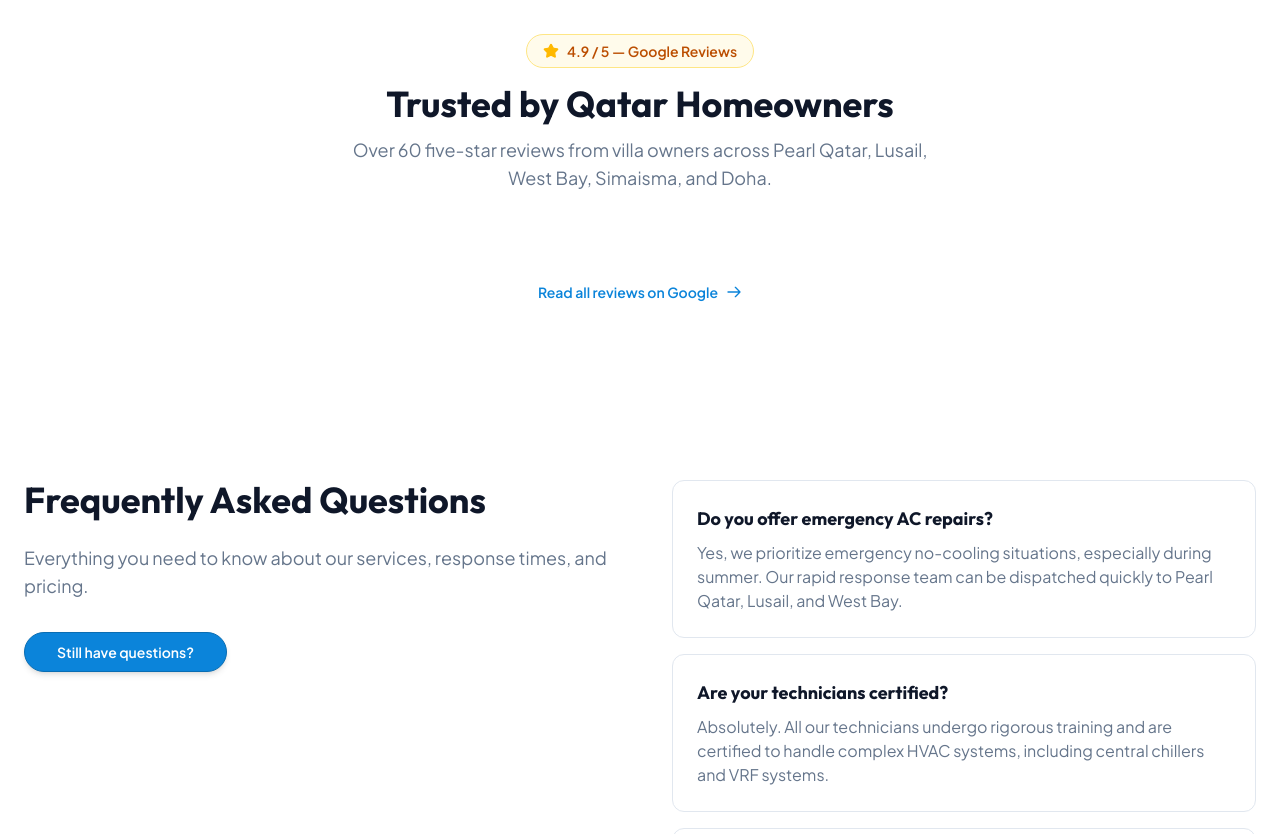
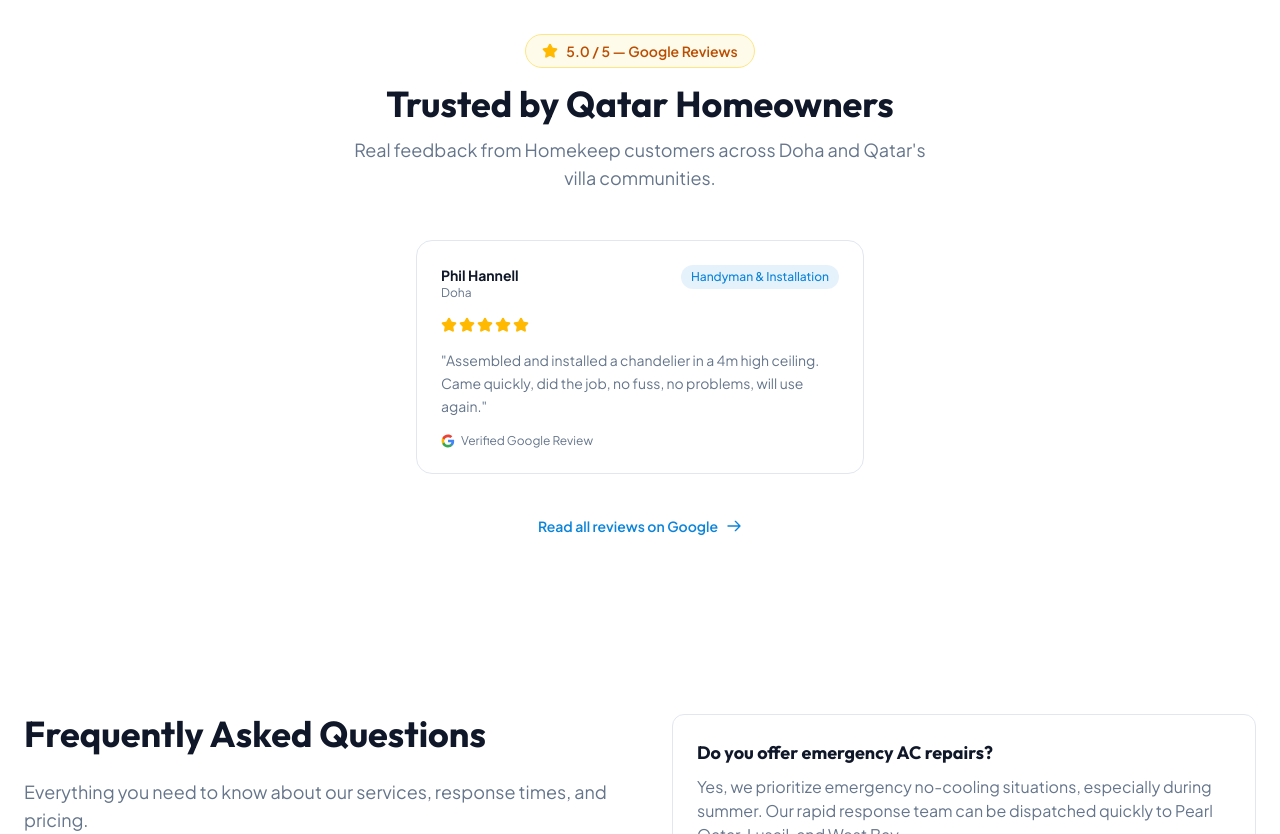
Before and after one commit to Shaheerabdulla/homekeep-website, a Next.js app: page / in a window 1280 px wide. Shown: the part 5840-6674 px from the top of the page. Built offline with nearby package versions, Linux system fonts and the light colour scheme.

Commit message:
Add real Google review, fix inflated review count, dynamic single-review layout

```diff
--- a/components/reviews-section.tsx
+++ b/components/reviews-section.tsx
@@ -11,6 +11,7 @@ const reviews: Array<{
   service: string;
 }> = [
   // Real customer reviews will be added here once available.
+  { name: "Phil Hannell", location: "Doha", rating: 5, text: "Assembled and installed a chandelier in a 4m high ceiling. Came quickly, did the job, no fuss, no problems, will use again.", service: "Handyman & Installation" },
   // To add a review, copy this object and fill in the details:
   // { name: "Customer Name", location: "Area", rating: 5, text: "Review text", service: "Service type" },
 ];
@@ -37,17 +38,17 @@ export function ReviewsSection() {
           className="text-center mb-12"
         >
           <div className="inline-flex items-center gap-2 rounded-full border border-amber-200 bg-amber-50 px-4 py-1.5 text-sm font-semibold text-amber-700 mb-4">
-            <Star className="h-4 w-4 fill-amber-400 text-amber-400" /> 4.9 / 5 — Google Reviews
+            <Star className="h-4 w-4 fill-amber-400 text-amber-400" /> 5.0 / 5 — Google Reviews
           </div>
           <h2 className="text-3xl md:text-4xl font-serif font-bold text-foreground mb-3">
             Trusted by Qatar Homeowners
           </h2>
           <p className="text-lg text-muted-foreground max-w-xl mx-auto">
-            Over 60 five-star reviews from villa owners across Pearl Qatar, Lusail, West Bay, Simaisma, and Doha.
+            Real feedback from Homekeep customers across Doha and Qatar's villa communities.
           </p>
         </motion.div>
 
-        <div className="grid grid-cols-1 md:grid-cols-2 lg:grid-cols-3 gap-6 mb-10">
+        <div className={`grid ${reviews.length === 1 ? "grid-cols-1 max-w-md mx-auto" : "grid-cols-1 md:grid-cols-2 lg:grid-cols-3"} gap-6 mb-10`}>
           {reviews.map((review, i) => (
             <motion.div
               key={i}
```
